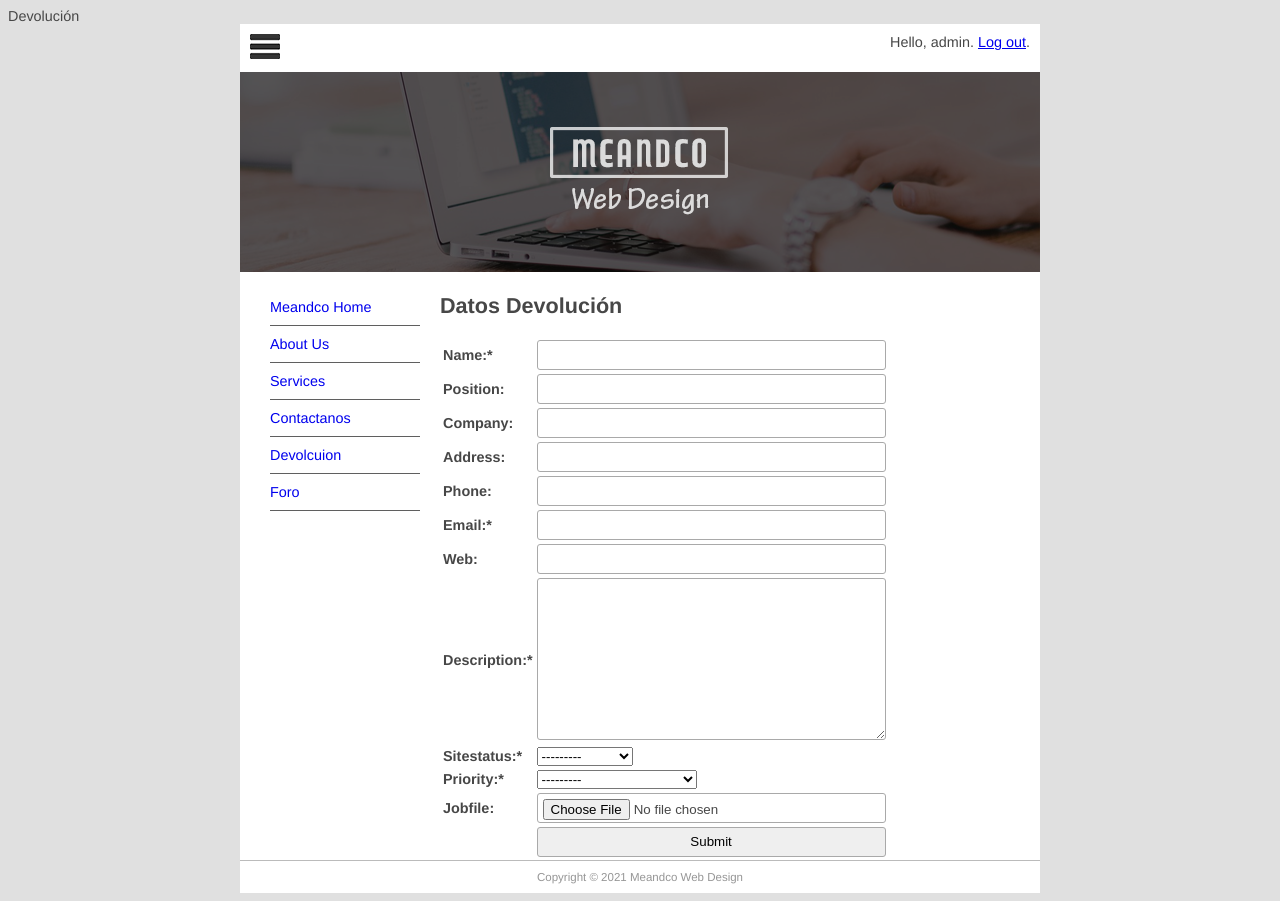
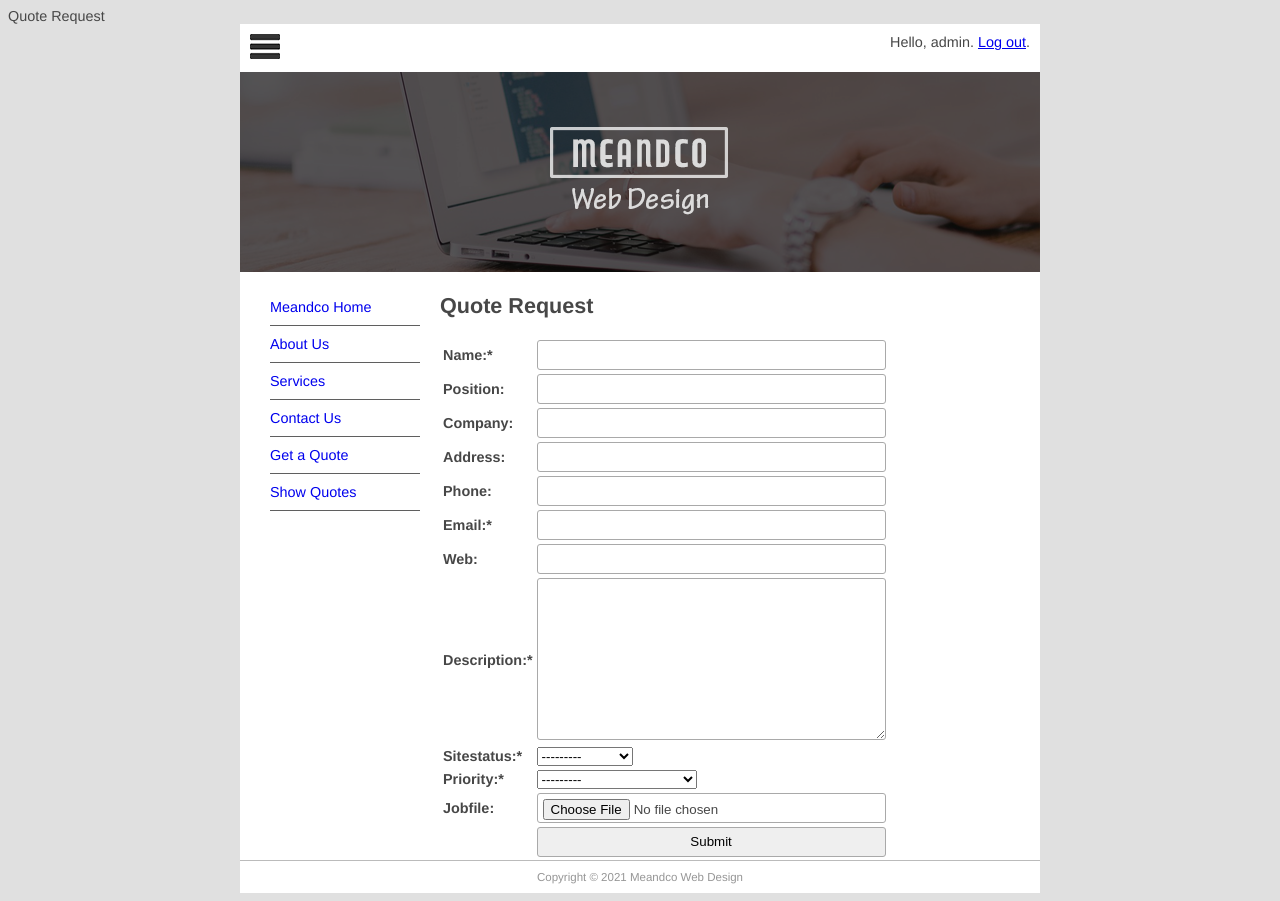
Before and after one commit to juanesc1213/mfdw_project, a Django app: page /quote/ in a window 1280 px wide. Run offline with Django 3.2, Linux system fonts and the light colour scheme; a user stored in the database is signed in; data comes from the database, SQL or seed files in the repository; both versions use the stored data as it was after the commit.

Commit message:
modificado de cero

```diff
--- a/mfdw_root/mfdw_site/templates/base.html
+++ b/mfdw_root/mfdw_site/templates/base.html
@@ -4,7 +4,7 @@
 <head>
 <meta charset="utf-8">
   {% block title %}
-    <title>Pagina de inicio</title>
+    <title>Untitled Document</title>
   {% endblock title %}
 <link href="{% static 'main.css' %}" rel="stylesheet" type="text/css">
 </head>
@@ -29,9 +29,9 @@
       {% block sidenav %}
       <li>Menu 1</li><li>Menu 2</li><li>Menu 3</li></ul>
       {% endblock sidenav %}
-      <li><a href="/contact">Contactanos</a></li>
-      <li><a href="/quote/">Devolcuion</a></li>
-      <li><a href="/quote/show">Foro</a></li>
+      <li><a href="/contact">Contact Us</a></li>
+      <li><a href="/quote/">Get a Quote</a></li>
+      <li><a href="/quote/show">Show Quotes</a></li>
     </nav>
   </aside>
   <section id="main">
--- a/mfdw_root/quotes/models.py
+++ b/mfdw_root/quotes/models.py
@@ -12,8 +12,15 @@ PRIORITY_CHOICES = (
     ('L', 'Low - Still Researching'),
 )
 
+GENERO_CHOICES = (
+    ('F','Femenino'),
+    ('M', 'Masculino'),
+    ('NB', 'No Binario')
+)
+
 class Quote(models.Model):
     name = models.CharField(max_length=100)
+    #Genero =models.CharField(max_length = 20, choices= GENERO_CHOICES)
     position = models.CharField(max_length=60, blank=True)
     company = models.CharField(max_length=60, blank=True)
     address = models.CharField(max_length=200, blank=True)
--- a/mfdw_root/quotes/templates/quotes/quote.html
+++ b/mfdw_root/quotes/templates/quotes/quote.html
@@ -1,6 +1,6 @@
 {% extends "base.html" %}
 
-{% block title %} Devolución{% endblock title %}
+{% block title %}Quote Request{% endblock title %}
 
 {% block sidenav %}
     {% for page in page_list %}
@@ -9,11 +9,11 @@
 {% endblock sidenav %}
 
 {% block content %}
-<h1>Datos Devolución</h1>
+<h1>Quote Request</h1>
 
 {% if submitted %}
     <p class="success">
-        Tu reclamo ha sido guardado con exito. Dentro de poco tiempo nos estaremos contactando contigo.
+        Your quote was submitted successfully. Thank you.
     </p>
 
 {% else %}
```
Also changed, not shown: mfdw_root/testform.html (deleted, +0 -12 lines), mfdw_root/db.sqlite3.
